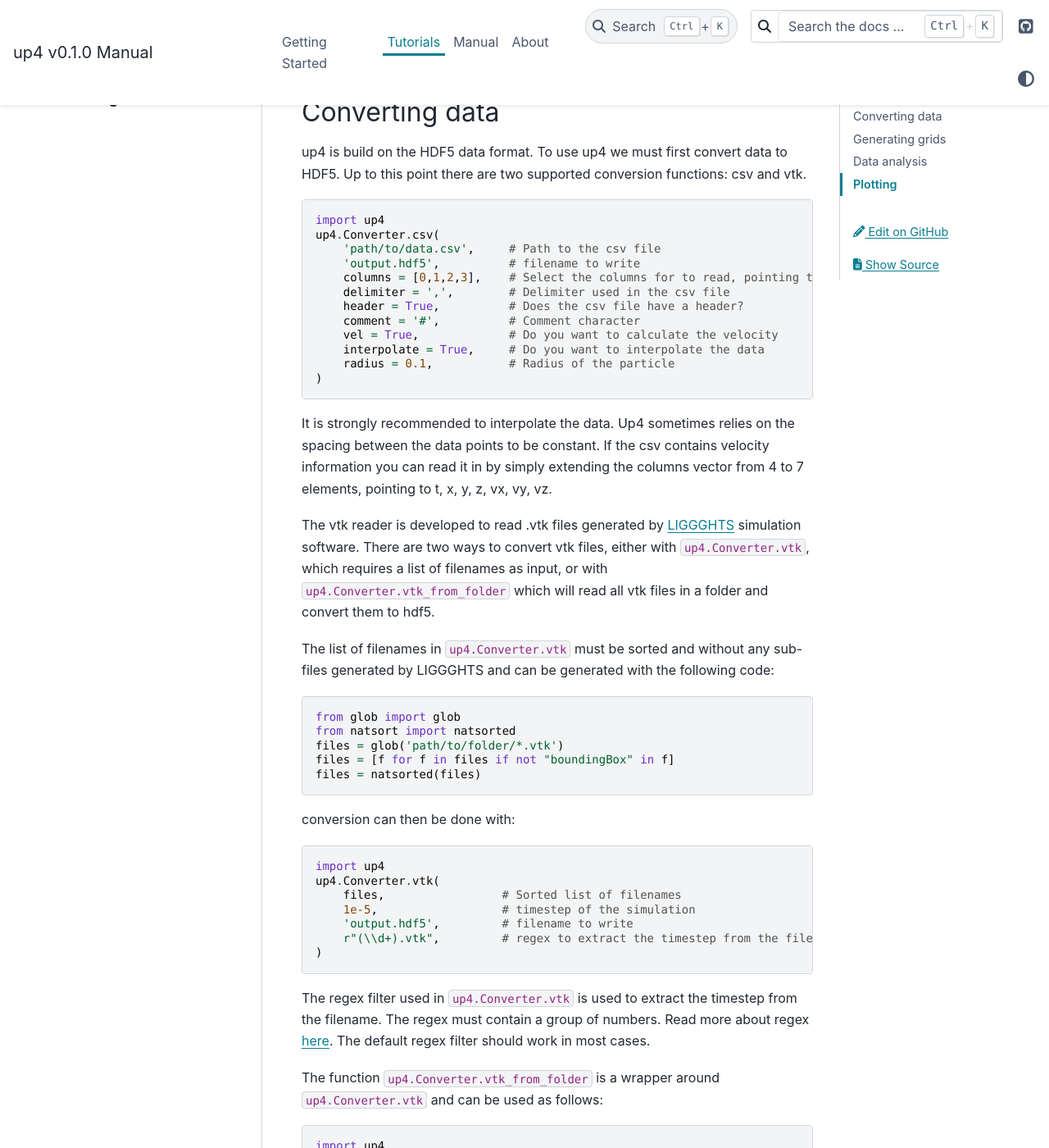
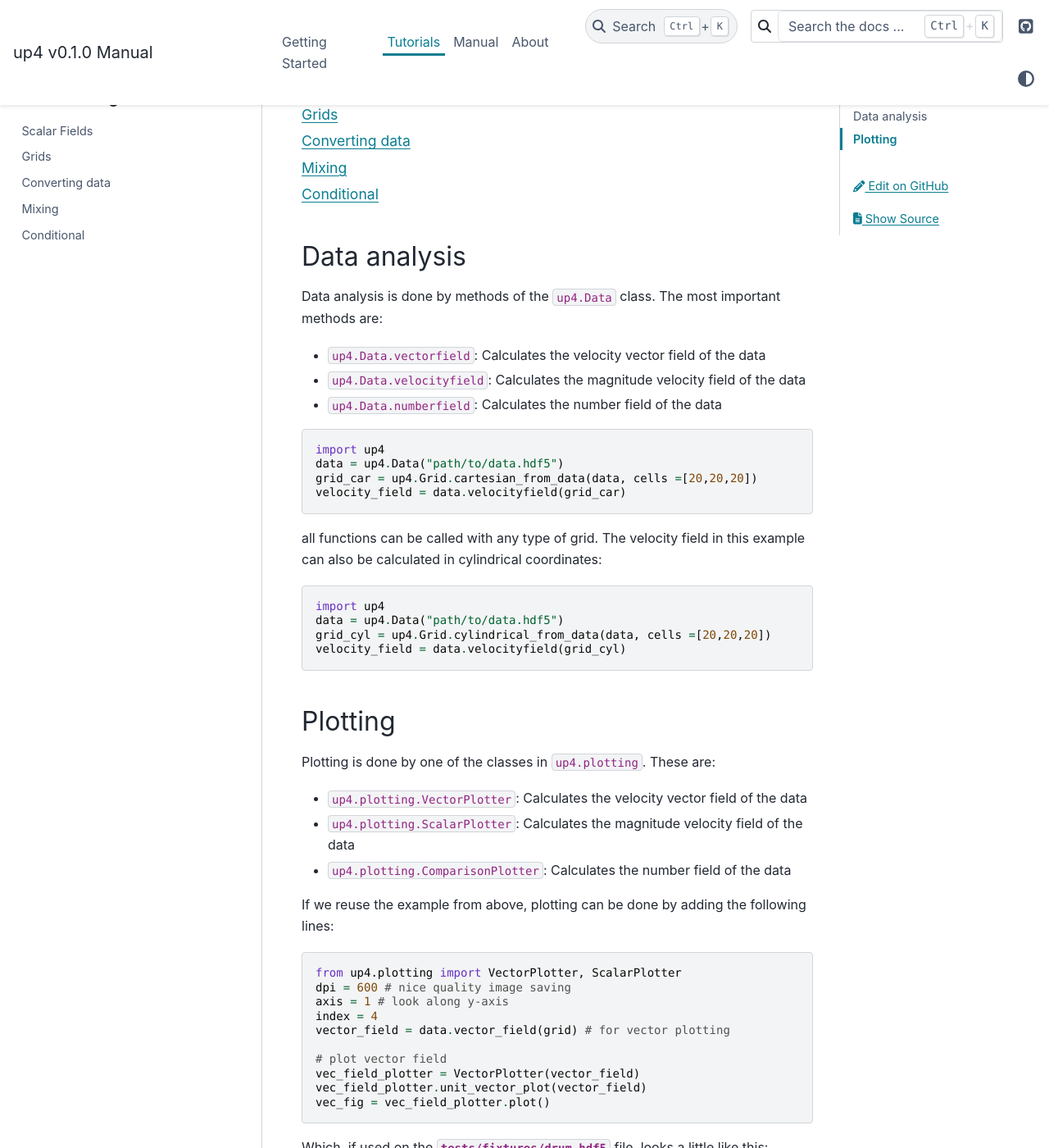
Before and after one commit to uob-positron-imaging-centre/up4, a Sphinx documentation site: the page built from docs/source/tutorials/index.rst, in a window 1280 px wide and 1400 px high, scrolled down 278 px. Shown: the whole window at 82% size. Built offline with Sphinx 7.4.7 and the PyData theme 0.15.4, drawn with Linux system fonts in a browser that asks for light colours; some of the changed text lies outside the part shown.

Commit message:
added tutorial section on grid generation

```diff
--- a/docs/source/conf.py
+++ b/docs/source/conf.py
@@ -79,6 +79,7 @@
     "sphinx.ext.ifconfig",
     "sphinx.ext.viewcode",
     "sphinx_copybutton",
+    'sphinx.ext.autosectionlabel',
 ]
 # copy python snippets with no hassle
 copybutton_prompt_text = ">>> "
--- a/docs/source/index.rst
+++ b/docs/source/index.rst
@@ -13,7 +13,7 @@
 
 * You have spent a non-trivial amount of time generating post-processing code to analyse this data, wishing that there was a toolset that could do this for you and save time?
 
-Fear not, this is *precisely* the aim of UPPPP, the Universal Post Processor for Particulate Processes!
+Fear not, this is *precisely* the aim of up4, the Universal Post Processor for Particulate Processes!
 
 |CI|
 
--- /dev/null
+++ b/docs/source/tutorials/conditional_analysis.rst
@@ -0,0 +1,3 @@
+******
+Conditional
+******
--- a/docs/source/tutorials/index.rst
+++ b/docs/source/tutorials/index.rst
@@ -4,119 +4,15 @@
 The usual workflow in up4 consists of 4 steps: Converting, Generating grids, Analysis, and Plotting or short CGAP.
 This tutorial will go through each element in CGAP and explain what it does and how to use it.
 
+.. toctree::
+   :maxdepth: 1
 
-Converting data
----------------
-up4 is build on the HDF5 data format. To use up4 we must first convert data to HDF5.
-Up to this point there are two supported conversion functions: csv and vtk.
+   scalar_fields
+   grid_tutorial
+   converting
+   mixing
+   conditional_analysis
 
-
-.. code-block:: python
-
-    import up4
-    up4.Converter.csv(
-        'path/to/data.csv',     # Path to the csv file
-        'output.hdf5',          # filename to write
-        columns = [0,1,2,3],    # Select the columns for to read, pointing to the time, x-, y-, z-positions
-        delimiter = ',',        # Delimiter used in the csv file
-        header = True,          # Does the csv file have a header?
-        comment = '#',          # Comment character
-        vel = True,             # Do you want to calculate the velocity
-        interpolate = True,     # Do you want to interpolate the data
-        radius = 0.1,           # Radius of the particle
-    )
-
-It is strongly recommended to interpolate the data. Up4 sometimes relies on the spacing between the data points to be constant.
-If the csv contains velocity information you can read it in by simply extending the columns vector from 4 to 7 elements, pointing to t, x, y, z, vx, vy, vz.
-
-
-The vtk reader is developed to read .vtk files generated by `LIGGGHTS <https://www.cfdem.com/liggghts-open-source-discrete-element-method-particle-simulation-code>`_ simulation software.
-There are two ways to convert vtk files, either with :code:`up4.Converter.vtk`, which requires a list of filenames as input, or with :code:`up4.Converter.vtk_from_folder`
-which will read all vtk files in a folder and convert them to hdf5.
-
-The list of filenames in :code:`up4.Converter.vtk` must be sorted and without any sub-files generated by LIGGGHTS and can be generated with the following code:
-
-.. code-block:: python
-
-    from glob import glob
-    from natsort import natsorted
-    files = glob('path/to/folder/*.vtk')
-    files = [f for f in files if not "boundingBox" in f]
-    files = natsorted(files)
-
-conversion can then be done with:
-
-.. code-block:: python
-
-    import up4
-    up4.Converter.vtk(
-        files,                 # Sorted list of filenames
-        1e-5,                  # timestep of the simulation
-        'output.hdf5',         # filename to write
-        r"(\\d+).vtk",         # regex to extract the timestep from the filename
-    )
-
-The regex filter used in :code:`up4.Converter.vtk` is used to extract the timestep from the filename. The regex must contain a group of numbers.
-Read more about regex `here <https://docs.python.org/3/howto/regex.html>`_. The default regex filter should work in most cases.
-
-The function :code:`up4.Converter.vtk_from_folder` is a wrapper around :code:`up4.Converter.vtk` and can be used as follows:
-
-.. code-block:: python
-
-    import up4
-    up4.Converter.vtk_from_folder(
-        'path/to/folder',       # Path to the folder containing the vtk files
-        1e-5,                   # timestep of the simulation
-        'output.hdf5',          # filename to write
-        r"(\\d+).vtk",          # regex to extract the timestep from the filename
-    )
-
-Short notice on stats: Once you generated your hdf5 file you can read it in using the :code:`up4.Data` class.
-If you include the class in a normal print function the output may look as following:
-
-.. code-block:: python
-
-    import up4
-    data = up4.Data('output.hdf5')
-    print(data)
-
-    """
-    Dimensions of the system:
-         x -0.07-->0.06
-         y 0.00-->0.13
-         z -0.09-->0.01
-    The max time of this set is : 2.00
-    Number of Particles: 1
-    Mean velocity of: 0.44 m/s
-    Minimum velocity 0.03 m/s
-    Maximum Velocity 0.74 m/s
-    """
-
-
-Generating grids
-------------------
-
-Grids are one of the main parts in up4. They determine where (spatially) and in which way we want to have a look at the data.
-The grid is generated by the :code:`up4.Grid` class.
-
-Two different grid species are supported:
-
-#. Cartesian
-
-#. Cylindrical
-
-the simplest way to generate a grid is to use :code:`up4.Grid.cartesian_from_data` or :code:`up4.Grid.cylindrical_from_data`.
-Those functions automatically apply the system boundaries of the data given as their own boundaries.
-
-To use those functions we need to read in the data using the :code:`up4.Data` class.
-
-
-.. code-block:: python
-
-    import up4
-    data = up4.Data("path/to/data.hdf5")
-    grid_car = up4.Grid.cartesian_from_data(    data, cells =[20,20,20])
-    grid_cyl = up4.Grid.cylindrical_from_data(  data, cells =[20,20,20])
 
 
 Data analysis
--- /dev/null
+++ b/docs/source/tutorials/mixing.rst
@@ -0,0 +1,3 @@
+******
+Mixing
+******
```
Also changed, not shown: docs/source/tutorials/converting.rst (added, +88 -0 lines), docs/source/tutorials/grid_tutorial.rst (added, +137 -0 lines), docs/source/tutorials/scalar_fields.rst (added, +94 -0 lines).
